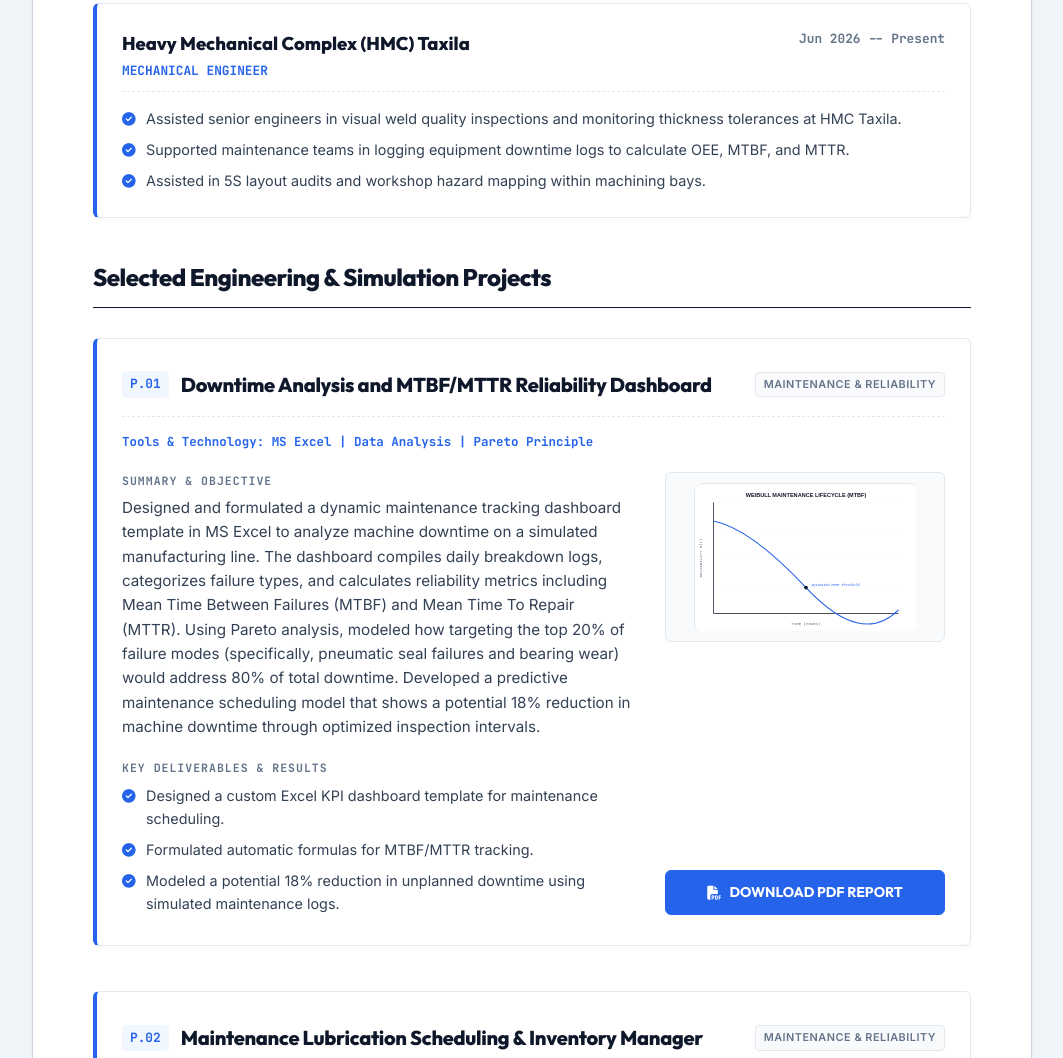
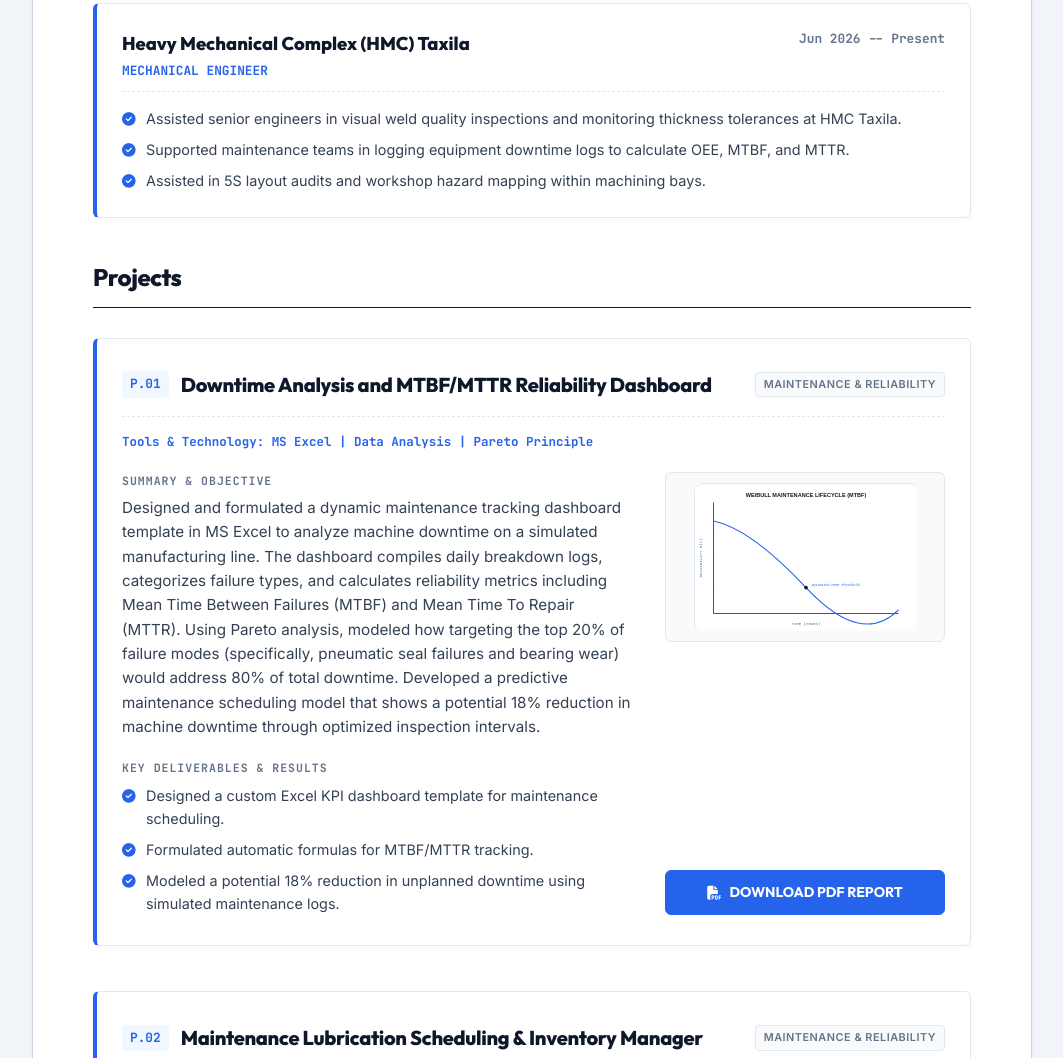
Before and after one commit to hamadhassan-portfolio/hamadhassan-portfolio.github.io, a plain HTML site: page index.html in a window 1280 px wide. Shown: the part 787-1845 px from the top of the page, without its empty margins (108-1171 px from the left). Drawn offline with Linux system fonts and the light colour scheme.

Commit message:
Deploy: index.html

```diff
--- a/index.html
+++ b/index.html
@@ -78,7 +78,7 @@
 
     <!-- PROJECT DOSSIER CATALOG (Linear Layout) -->
     <section class="catalog-section">
-      <h3 class="catalog-section-title">Selected Engineering & Simulation Projects</h3>
+      <h3 class="catalog-section-title">Projects</h3>
 
       <div class="catalog-list" id="catalog-list">
         <!-- Dynamically populated via JS -->
```
